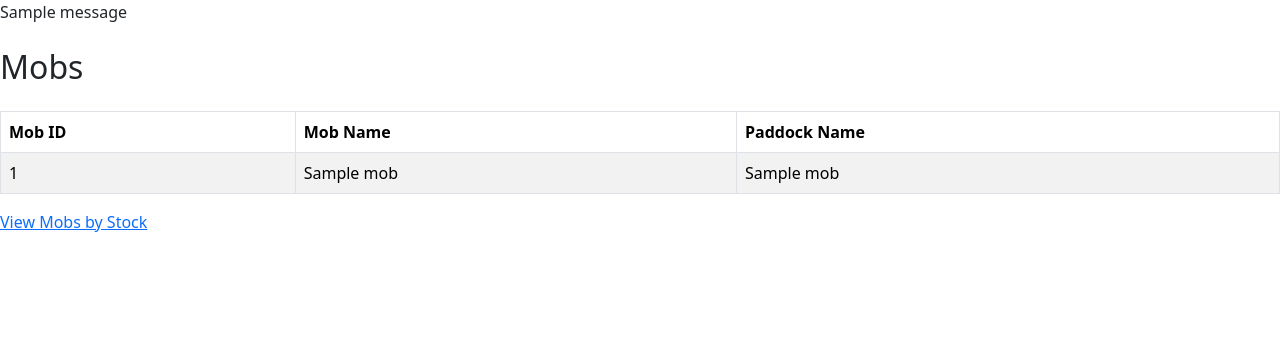
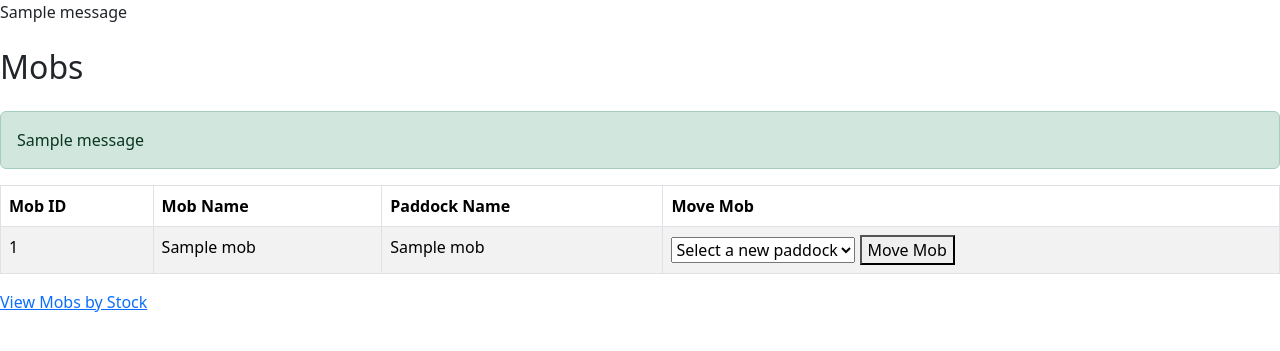
Before and after one commit to Javier-Ng-1161775/fms, a Flask app: template templates/mobs.html in a window 1280 px wide. Shown: the part 86-437 px from the top of the page. Run offline with Flask 3, Linux system fonts and the light colour scheme; the template is opened without the code that fills it: most values are stand-ins (such as "Sample title", 1, 10 or a date in 2020); one stand-in notice (Sample message) is shown.

Commit message:
updated mobs and paddock
error with flash messages., to be fixed

```diff
--- a/app.py
+++ b/app.py
@@ -4,6 +4,7 @@
 from flask import redirect
 from flask import url_for
 from flask import session
+from flask import flash
 from datetime import date, datetime, timedelta
 import mysql.connector
 import connect
@@ -65,7 +66,7 @@
 def mobs():
     """List the mob details (excludes the stock in each mob)."""
     connection = getCursor()
-    qstr = """
+    qstr_mobs = """
     SELECT
         m.id, m.name, p.name
     FROM
@@ -75,9 +76,19 @@
     ORDER BY
         m.name ASC;
     """
-    connection.execute(qstr)
+    connection.execute(qstr_mobs)
     mobs = connection.fetchall()
-    return render_template("mobs.html", mobs=mobs)
+
+    # Fetch available paddocks
+    qstr_available_paddocks = """
+    SELECT *
+    FROM paddocks
+    WHERE id NOT IN (SELECT paddock_id FROM mobs);
+    """
+    connection.execute(qstr_available_paddocks)
+    available_paddocks = connection.fetchall()
+
+    return render_template("mobs.html", mobs=mobs, available_paddocks=available_paddocks)
 
 @app.route("/stocks")
 def stocks():
@@ -157,3 +168,40 @@
     connection.execute(qstr_paddocks)
     paddocks = connection.fetchall()
     return render_template("paddocks.html", paddocks=paddocks)
+
+@app.route("/move_mob", methods=["POST"])
+def move_mob():
+    """Move a mob to a different paddock."""
+    connection = None
+    try:
+        mob_id = request.form.get("mob_id")
+        new_paddock_id = request.form.get("paddock_id")
+
+        connection = getCursor()
+
+        # Check if the new paddock is already occupied by another mob
+        check_query = "SELECT id FROM mobs WHERE paddock_id = %s"
+        connection.execute(check_query, (new_paddock_id,))
+        occupied_mob = connection.fetchone()
+
+        if occupied_mob:
+            flash("The selected paddock is already occupied by another mob.", "danger")
+            return redirect(url_for("mobs"))
+
+        # Update the mob's paddock
+        update_query = "UPDATE mobs SET paddock_id = %s WHERE id = %s"
+        connection.execute(update_query, (new_paddock_id, mob_id))
+
+        connection.commit()  # Commit the changes
+        flash("Mob moved successfully!", "success")
+
+    except Exception as e:
+        # Log the error for debugging
+        print(f"Error moving mob: {e}")  # Replace with logging in production
+        flash("An error occurred while moving the mob.", "danger")
+
+    finally:
+        if connection:
+            connection.close()  # Ensure the connection is closed
+
+    return redirect(url_for("mobs"))  # Always redirect back to mobs
--- a/templates/mobs.html
+++ b/templates/mobs.html
@@ -4,7 +4,7 @@
 
 {% block content %}
 
-<div class="mt-4">
+<!-- <div class="mt-4">
     <h2 class="mb-4">Mobs</h2>
     <table class="table table-striped table-bordered">
         <thead class="thead-dark">
@@ -24,6 +24,53 @@
             {% endfor %}
         </tbody>
     </table>
+</div> -->
+
+<div class="mt-4">
+    <h2 class="mb-4">Mobs</h2>
+
+    <!-- Flash messages section -->
+    {% with messages = get_flashed_messages(with_categories=true) %}
+        {% if messages %}
+            {% for category, message in messages %}
+                <div class="alert alert-{{ category }}">
+                    {{ message }}
+                </div>
+            {% endfor %}
+        {% endif %}
+    {% endwith %}
+
+    <table class="table table-striped table-bordered">
+        <thead class="thead-dark">
+            <tr>
+                <th>Mob ID</th>
+                <th>Mob Name</th>
+                <th>Paddock Name</th>
+                <th>Move Mob</th>
+            </tr>
+        </thead>
+        <tbody>
+            {% for mob in mobs %}
+                <tr>
+                    <td>{{ mob[0] }}</td>
+                    <td>{{ mob[1] }}</td>
+                    <td>{{ mob[2] }}</td>
+                    <td>
+                        <form action="{{ url_for('move_mob') }}" method="POST">
+                            <input type="hidden" name="mob_id" value="{{ mob[0] }}">
+                            <select name="paddock_id" required>
+                                <option value="" disabled selected>Select a new paddock</option>
+                                {% for paddock in available_paddocks %}
+                                    <option value="{{ paddock[0] }}">{{ paddock[1] }}</option>  <!-- Corrected index -->
+                                {% endfor %}
+                            </select>
+                            <button type="submit">Move Mob</button>
+                        </form>
+                    </td>
+                </tr>
+            {% endfor %}
+        </tbody>
+    </table>
 </div>
 
 <a href="{{ url_for('stocks') }}">View Mobs by Stock</a>
--- a/templates/paddocks.html
+++ b/templates/paddocks.html
@@ -11,15 +11,15 @@
             <tr>
                 <th>Name</th>
                 <th>Area</th>
-                <th>Dm Per Ha</th>
-                <th>Total Dm</th>
+                <th>DM/ha</th>
+                <th>Total DM</th>
                 <th>Mob Name</th>
                 <th>Number of Stock</th>
             </tr>
         </thead>
         <tbody>
             {% for paddock in paddocks %}
-                <tr>
+                <tr class="{% if paddock[3] < 1500 %}table-danger{% elif paddock[3] < 1800 %}table-warning{% endif %}">
                     <td>{{ paddock[1] }}</td>
                     <td>{{ paddock[2] }}</td>
                     <td>{{ paddock[3] }}</td>
```
